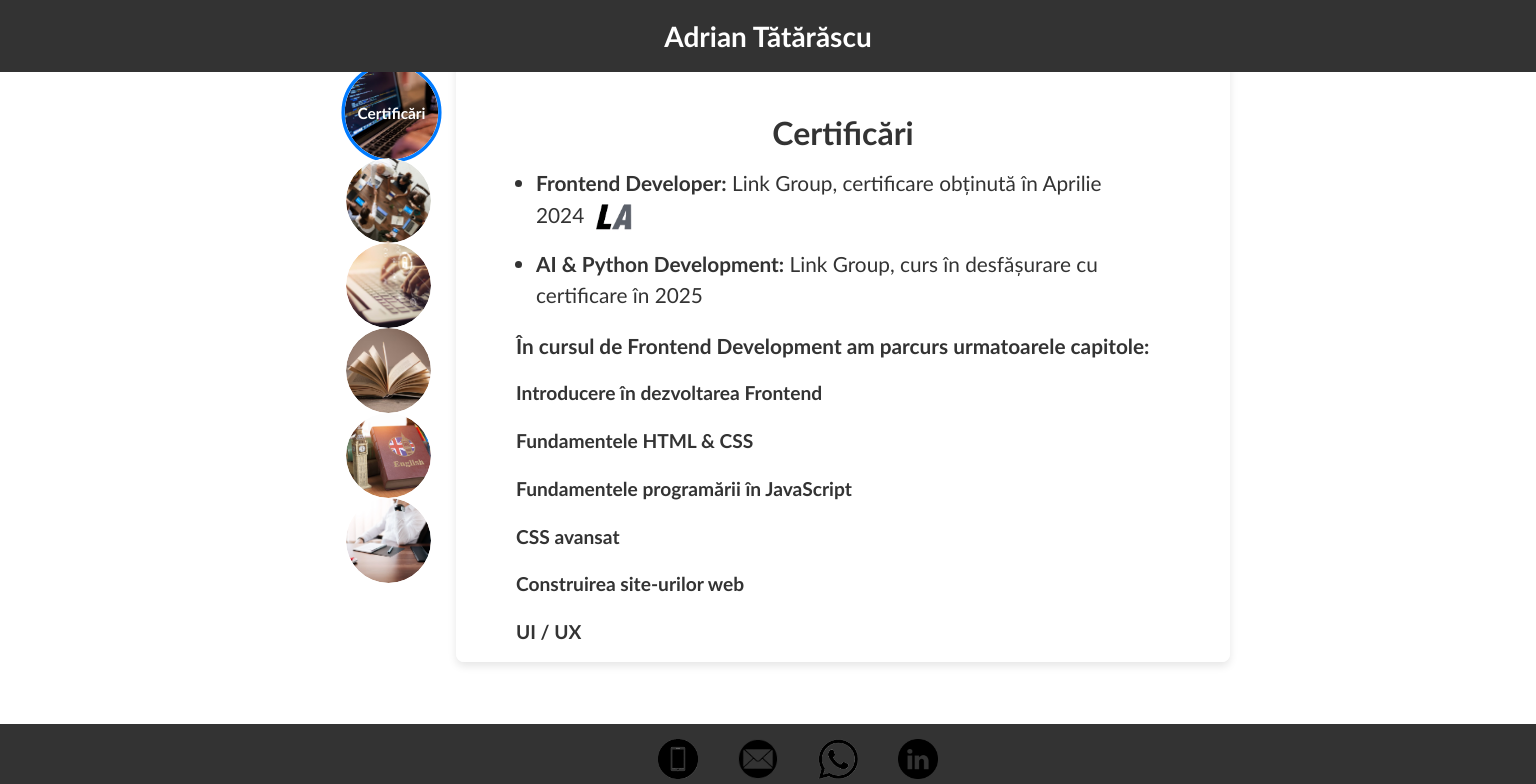
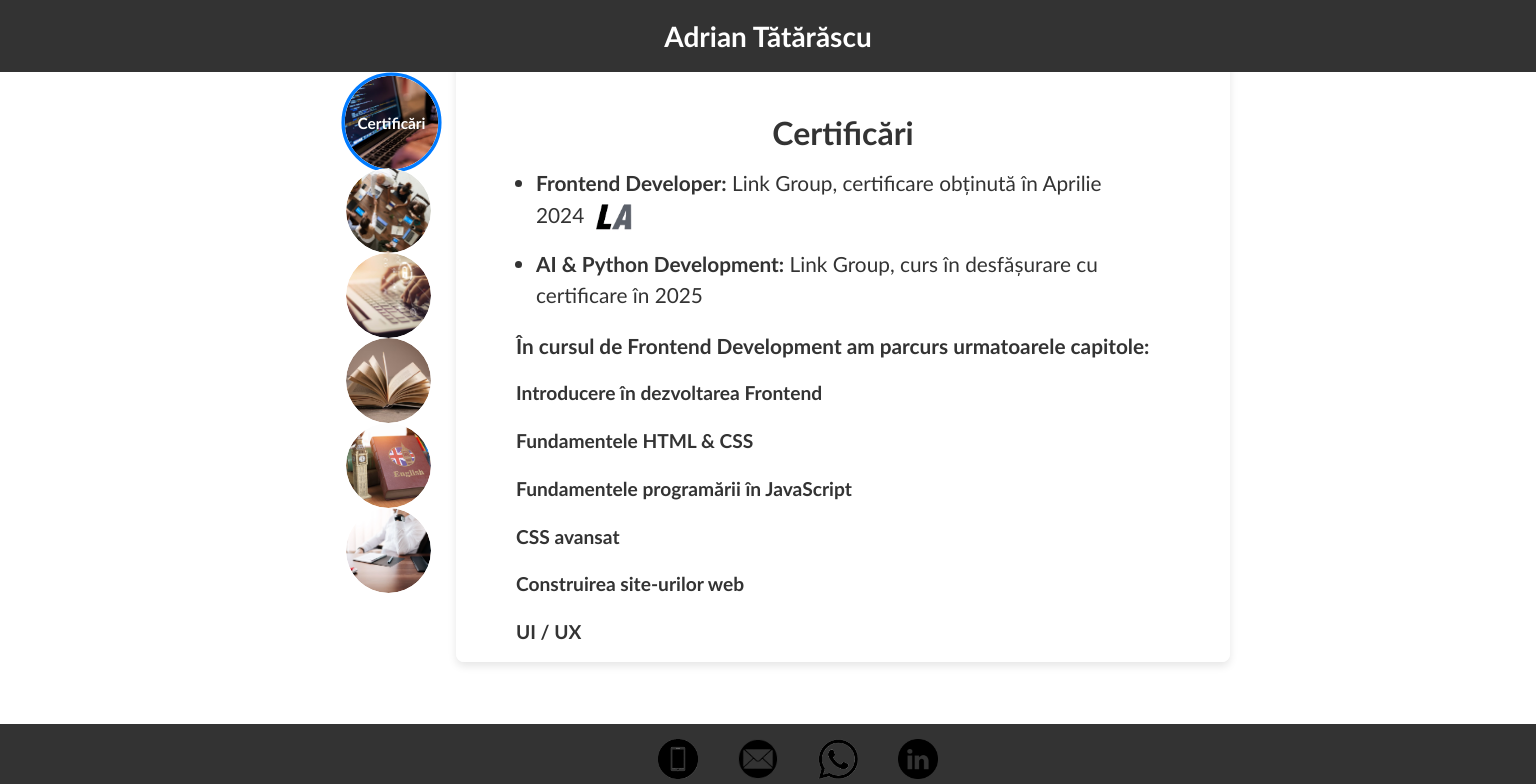
Before and after one commit to Adrianscu/cv-project, a React (Create React App) app: page / in a window 1536 px wide. Shown: the top 784 px of the page. Built offline with nearby package versions, Linux system fonts and the light colour scheme.

Commit message:
Laptop test

```diff
--- a/src/index.css
+++ b/src/index.css
@@ -400,7 +400,7 @@ body {
   .tabs {
     position: static; /* Asigurăm că taburile nu se suprapun */
     padding: 10px;
-    margin-top: -65px; /* Ajustăm spațierea față de conținut */
+    margin-top: -55px; /* Ajustăm spațierea față de conținut */
     margin-left: 80px;
     flex-direction: row;
     justify-content: space-around; /* Spațiu echilibrat între taburi */
```
